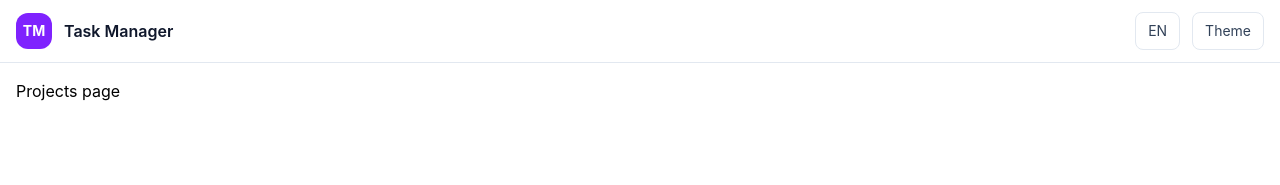
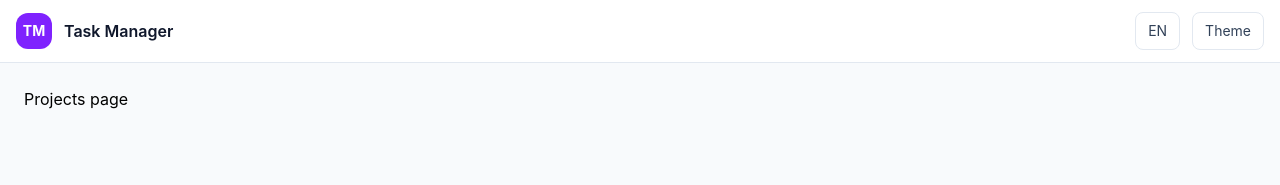
Before and after one commit to viniciuslft/task-manager-system, a Vue app in the folder frontend/: page / in a window 1280 px wide. Shown: the top 185 px of the page. Built offline with nearby package versions, Linux system fonts and the light colour scheme; the HTML template or start-up script is replaced by a standard one.

Commit message:
TMS-153 | :art: Create AppShell component

```diff
--- /dev/null
+++ b/frontend/src/components/layout/AppShell.vue
@@ -0,0 +1,13 @@
+<template>
+  <div class="min-h-screen bg-slate-50 dark:bg-slate-900">
+    <AppHeader />
+
+    <main class="mx-auto max-w-7xl px-4 py-6 md:px-6">
+      <slot />
+    </main>
+  </div>
+</template>
+
+<script setup lang="ts">
+import AppHeader from '@/components/layout/AppHeader.vue'
+</script>
--- a/frontend/src/views/ProjectsView.vue
+++ b/frontend/src/views/ProjectsView.vue
@@ -1,13 +1,9 @@
 <template>
-  <div>
-    <AppHeader />
-
-    <main class="p-4">
-      <h1>Projects page</h1>
-    </main>
-  </div>
+  <AppShell>
+    <h1>Projects page</h1>
+  </AppShell>
 </template>
 
 <script setup lang="ts">
-import AppHeader from '@/components/layout/AppHeader.vue'
+import AppShell from '@/components/layout/AppShell.vue'
 </script>
```
